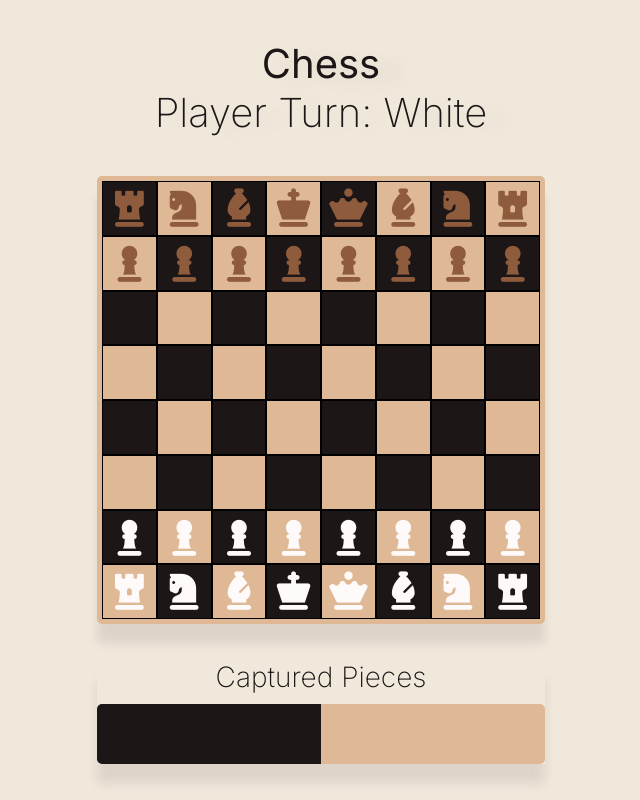
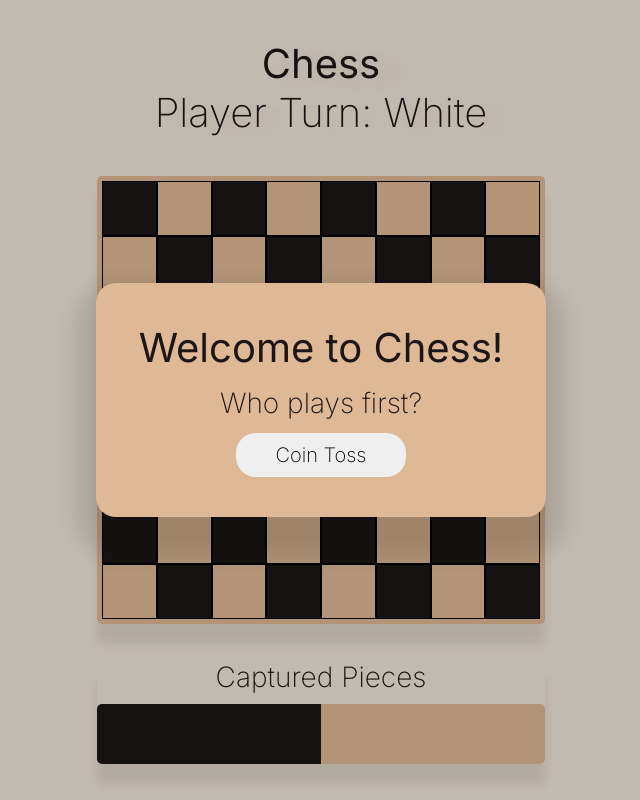
Before and after one commit to jocogum10/functional-chess, a website with bundled scripts: page index.html in a window 1280 px wide. Shown: the whole page, without its empty margins (319-959 px from the left). Built offline with nearby package versions, Linux system fonts and the light colour scheme.

Commit message:
Added StartScreen UI Elements to be added: > Coin toss animation > Reset/Settings Button to left > Time to right

```diff
--- a/index.html
+++ b/index.html
@@ -94,6 +94,6 @@
         </div>
       </div>
     </div>
-    <script src="./scripts/index.js"></script>
+    <script type="module" src="./scripts/app.js"></script>
   </body>
 </html>
--- a/sass/_captured.scss
+++ b/sass/_captured.scss
@@ -3,7 +3,7 @@
 .captured-box {
   order: +1;
   width: 35vw;
-  min-width: 400px;
+  min-width: 350px;
   display: grid;
   gap: 10px;
   box-shadow: 0px 20px 10px 0px rgba(0, 0, 0, 0.082);
--- /dev/null
+++ b/sass/_modal.scss
@@ -0,0 +1,52 @@
+@import "./colors";
+
+.overlay {
+  background-color: rgba(0, 0, 0, 0.2);
+  position: absolute;
+  height: 100vh;
+  width: 100vw;
+  top: 0;
+  left: 0;
+  display: flex;
+  justify-content: center;
+  align-items: center;
+}
+.modal-start {
+  width: 95vw;
+  max-width: 450px;
+
+  display: flex;
+  flex-direction: column;
+  justify-content: center;
+  align-items: center;
+  gap: 0.33rem;
+
+  background-color: $dark-color;
+  color: $light-color;
+
+  padding: 1rem;
+  border-radius: 20px;
+
+  box-shadow: 0px 20px 20px 20px rgba(0, 0, 0, 0.104);
+
+  p {
+    font-weight: 200;
+    font-size: 0.7rem;
+  }
+  h3 {
+    font-size: 1rem;
+    font-weight: 400;
+    text-align: center;
+  }
+  button {
+    font-size: 0.5rem;
+    padding: 10px 40px;
+    border: none;
+    border-radius: 20px;
+    font-weight: 200;
+    cursor: pointer;
+  }
+  button:hover {
+    opacity: 0.8;
+  }
+}
--- a/sass/styles.scss
+++ b/sass/styles.scss
@@ -1,6 +1,8 @@
 @use "./animations";
 @use "./captured";
 @use "./header";
+@use "./modal";
+
 @import "./colors";
 @import url("https://fonts.googleapis.com/css2?family=Inter:wght@200;400&display=swap");
 
@@ -26,8 +28,8 @@
     border-radius: 5px;
     width: 35vw;
     height: 35vw;
-    min-width: 400px;
-    min-height: 400px;
+    min-width: 350px;
+    min-height: 350px;
     display: grid;
     grid-template-columns: repeat(8, 1fr);
     grid-template-rows: repeat(8, 1fr);
--- /dev/null
+++ b/scripts/app.js
@@ -0,0 +1,7 @@
+import startScreen from "./startscreen.js";
+
+const app = () => {
+  startScreen();
+};
+
+app();
--- a/scripts/index.js
+++ b/scripts/gamelogic.js
@@ -36,20 +36,12 @@ let wh2;
 let chessboard;
 
 // selectors
-const app = document.getElementById("app");
+// const app = document.getElementById("app");
 
-// event listeners
-window.addEventListener("load", () => {
-  renderApp(app);
-});
-
-// functions
-function renderApp(appElement) {
-  // game
-  chessboard = new ChessBoard();
-  chessboard.initialize();
-  chessboard.renderBoard();
-}
+// // event listeners
+// window.addEventListener("load", () => {
+//   renderApp(app);
+// });
 
 class ChessBoard {
   constructor() {
@@ -62,8 +54,11 @@ class ChessBoard {
     this.playerWhiteTurn = false;
   }
 
-  initialize() {
-    this.playerWhiteTurn = true;
+  initialize(doesWhiteStart) {
+    this.playerWhiteTurn = doesWhiteStart;
+    document.getElementById("player-turn").textContent = this.playerWhiteTurn
+      ? "Player Turn: White"
+      : "Player Turn: Black";
     this.capturedPieces = {
       black: [],
       white: [],
@@ -581,3 +576,11 @@ class Queen extends Piece {
     return false;
   }
 }
+
+// functions
+export default function renderApp(appElement, doesWhiteStart) {
+  // game
+  chessboard = new ChessBoard();
+  chessboard.initialize(doesWhiteStart);
+  chessboard.renderBoard();
+}
--- /dev/null
+++ b/scripts/startscreen.js
@@ -0,0 +1,52 @@
+import renderApp from "./gamelogic.js";
+
+const appElement = document.getElementById("app");
+
+const body = document.querySelector("body");
+
+const makeOverlay = () => {
+  const overlay = document.createElement("div");
+  overlay.classList.add("overlay");
+  overlay.classList.add("hidden");
+
+  body.append(overlay);
+  return overlay;
+};
+
+const makeModal = () => {
+  const overlay = makeOverlay();
+  const modal = document.createElement("div");
+  modal.classList.add("modal-start");
+
+  //header
+  const h3 = document.createElement("h3");
+  h3.textContent = "Welcome to Chess!";
+  modal.append(h3);
+
+  //description
+  const p = document.createElement("p");
+  p.textContent = "Who plays first?";
+  modal.append(p);
+
+  //buttons
+  const coinToss = document.createElement("button");
+  coinToss.textContent = "Coin Toss";
+  let whoStartsFirst;
+
+  coinToss.onclick = () => {
+    whoStartsFirst = Math.floor(Math.random() * 2) + 1 === 1 ? true : false;
+    console.log(whoStartsFirst);
+    renderApp(appElement, whoStartsFirst);
+    modal.remove();
+  };
+
+  modal.append(coinToss);
+
+  overlay.append(modal);
+};
+
+const startScreen = () => {
+  return makeModal();
+};
+
+export default startScreen();
```
Also changed, not shown: assets/styles/app.css, 1 other file.
